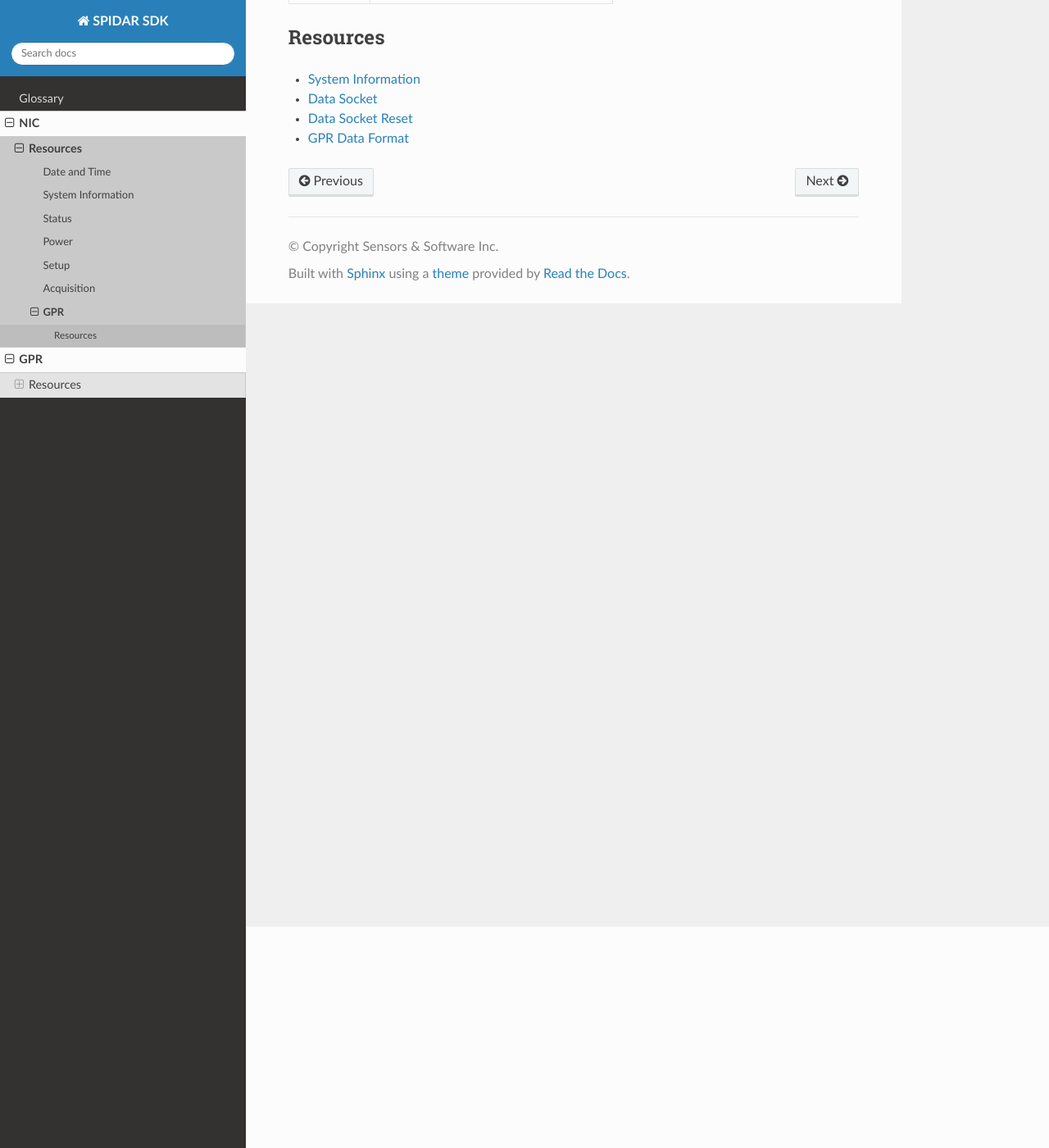
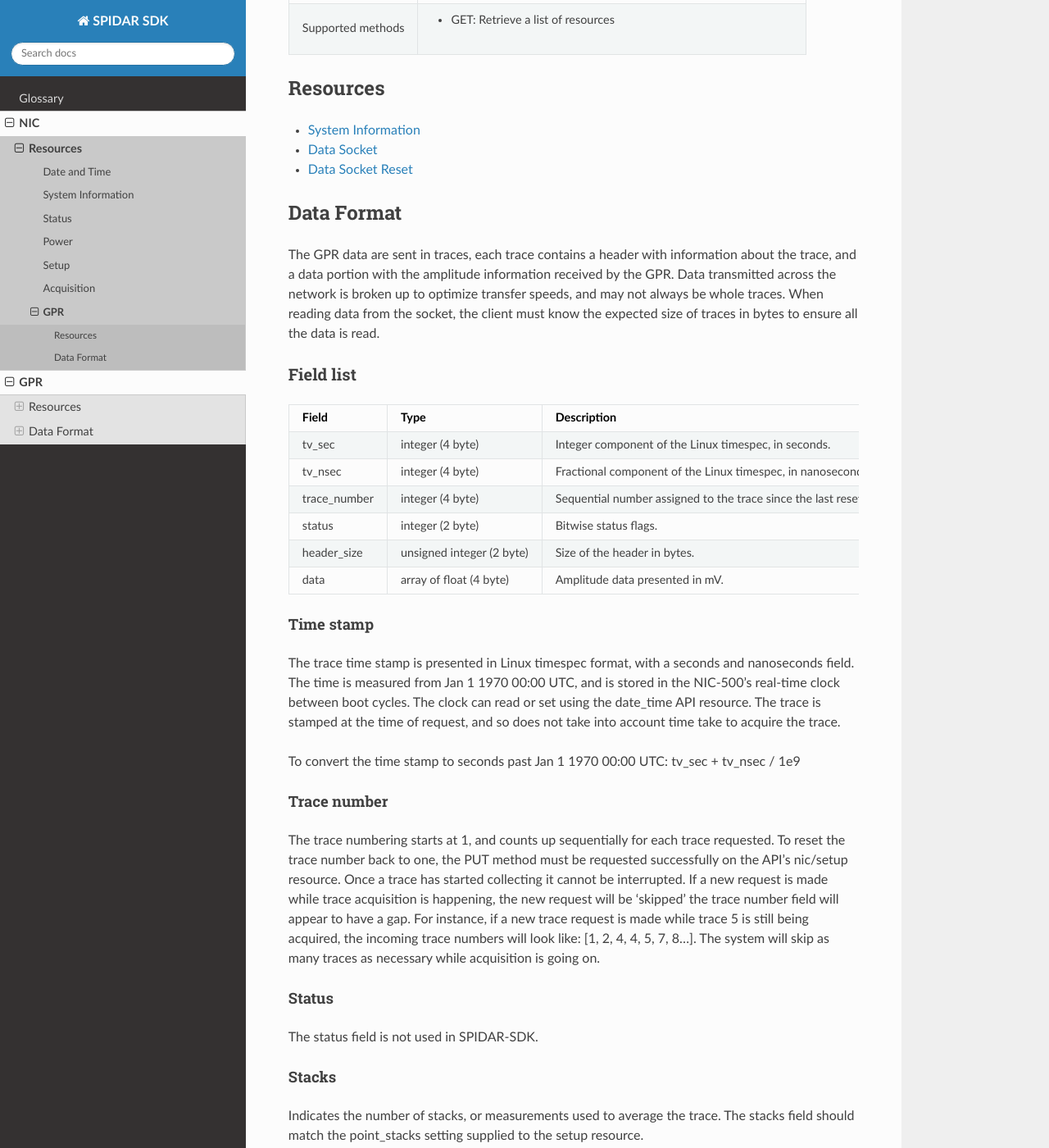
Before and after one commit to SensoftInc/spidar-sdk, a Sphinx documentation site: the page built from docs/gpr.rst, in a window 1280 px wide and 1400 px high, scrolled down 270 px. Shown: the whole window at 82% size. Built offline with Sphinx 7.4.7 and the Read the Docs theme 2.0.0, drawn with Linux system fonts in a browser that asks for light colours; some of the changed text lies outside the part shown.

Commit message:
Migrate gpr data format into the GPR resource doc

```diff
--- a/docs/gpr.rst
+++ b/docs/gpr.rst
@@ -12,6 +12,8 @@ This resource retrieves a list of available resources from the GPR.
      - api/nic/gpr
    * - Returns
      - List of resources associated with the GPR.
+   * - Supported methods
+     - * GET: Retrieve a list of resources
 
 Resources
 =========
@@ -22,4 +24,86 @@ Resources
    gpr_system_info
    gpr_data_socket
    gpr_data_socket_reset
-   gpr_data_format
+
+
+Data Format
+===========
+
+The GPR data are sent in traces, each trace contains a header with information about the trace, and a data portion
+with the amplitude information received by the GPR. Data transmitted across the network is broken up to optimize
+transfer speeds, and may not always be whole traces. When reading data from the socket, the client must know the
+expected size of traces in bytes to ensure all the data is read.
+
+Field list
+----------
+
+.. list-table::
+   :widths: 20 30 60
+   :header-rows: 1
+
+   * - Field
+     - Type
+     - Description
+   * - tv_sec
+     - integer (4 byte)
+     - Integer component of the Linux timespec, in seconds.
+   * - tv_nsec
+     - integer (4 byte)
+     - Fractional component of the Linux timespec, in nanoseconds.
+   * - trace_number
+     - integer (4 byte)
+     - Sequential number assigned to the trace since the last reset.
+   * - status
+     - integer (2 byte)
+     - Bitwise status flags.
+   * - header_size
+     - unsigned integer (2 byte)
+     - Size of the header in bytes.
+   * - data
+     - array of float (4 byte)
+     - Amplitude data presented in mV.
+
+Time stamp
+^^^^^^^^^^
+
+The trace time stamp is presented in Linux timespec format, with a seconds and nanoseconds field. The time is measured
+from Jan 1 1970 00:00 UTC, and is stored in the NIC-500's real-time clock between boot cycles. The clock can read or
+set using the date_time API resource. The trace is stamped at the time of request, and so does not take into account
+time take to acquire the trace.
+
+To convert the time stamp to seconds past Jan 1 1970 00:00 UTC: tv_sec + tv_nsec / 1e9
+
+Trace number
+^^^^^^^^^^^^
+
+The trace numbering starts at 1, and counts up sequentially for each trace requested. To reset the trace number back
+to one, the PUT method must be requested successfully on the API's nic/setup resource. Once a trace has started
+collecting it cannot be interrupted. If a new request is made while trace acquisition is happening, the new request
+will be 'skipped' the trace number field will appear to have a gap. For instance, if a new trace request is made
+while trace 5 is still being acquired, the incoming trace numbers will look like: [1, 2, 4, 4, 5, 7, 8...]. The system
+will skip as many traces as necessary while acquisition is going on.
+
+Status
+^^^^^^
+
+The status field is not used in SPIDAR-SDK.
+
+Stacks
+^^^^^^
+
+Indicates the number of stacks, or measurements used to average the trace. The stacks field should match the
+point_stacks setting supplied to the setup resource.
+
+Header size
+^^^^^^^^^^^
+
+The header size is currently fixed at 20 bytes. The consuming application should read this field to determine how
+many bytes to skip before reading the data portion of the trace. In future releases of the API, the header size may
+change to incorporate new data, and legacy applications can safely skip over these fields if they are not understood.
+
+Data
+^^^^
+
+The data portion of the trace contains and array of 4 byte floats representing the received GPR amplitude in mV.
+The data points have already been normalized for stacks. The time between points is determined by the
+time_sampling_interval_ps in the setup resource.
```
Also changed, not shown: docs/gpr_data_format.rst (deleted, +0 -82 lines).
